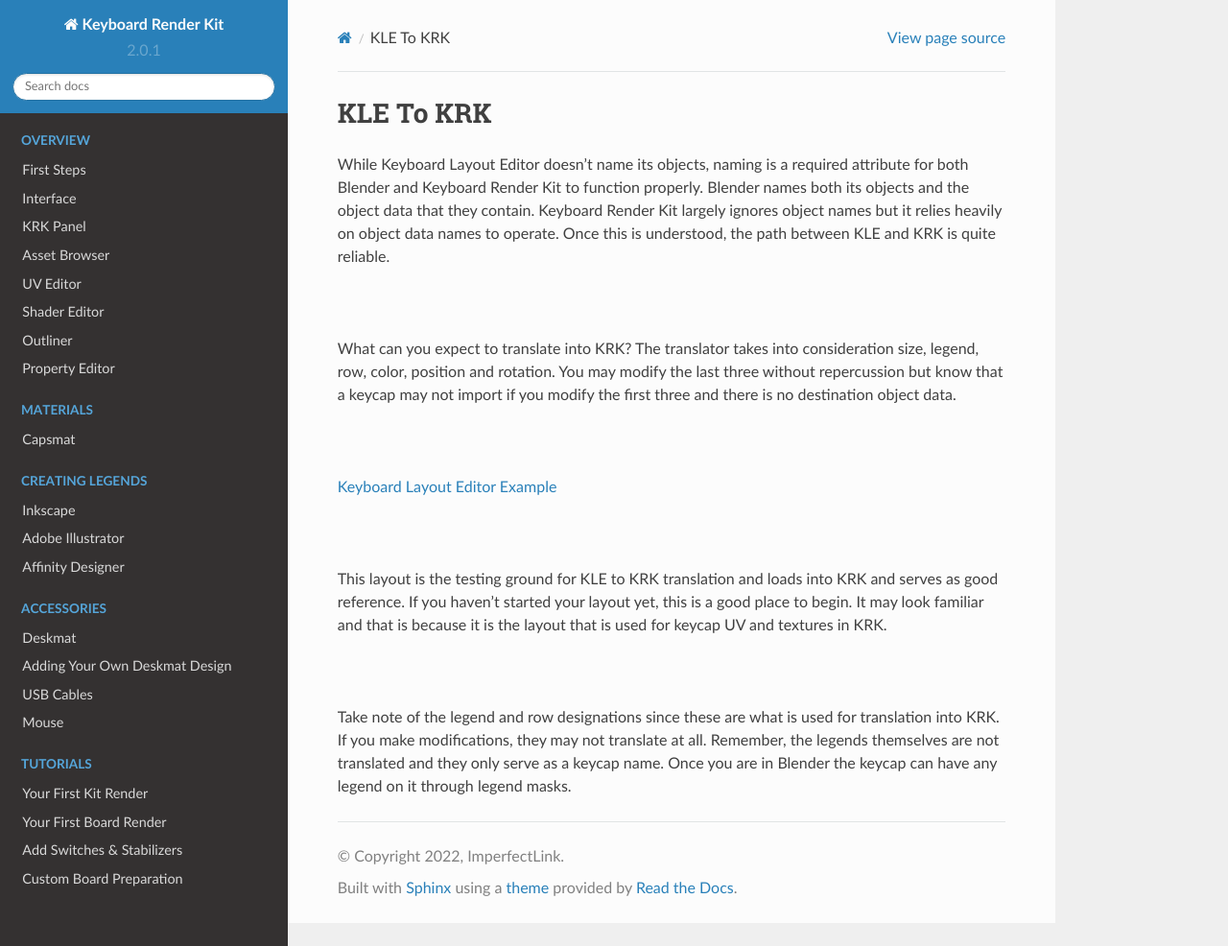
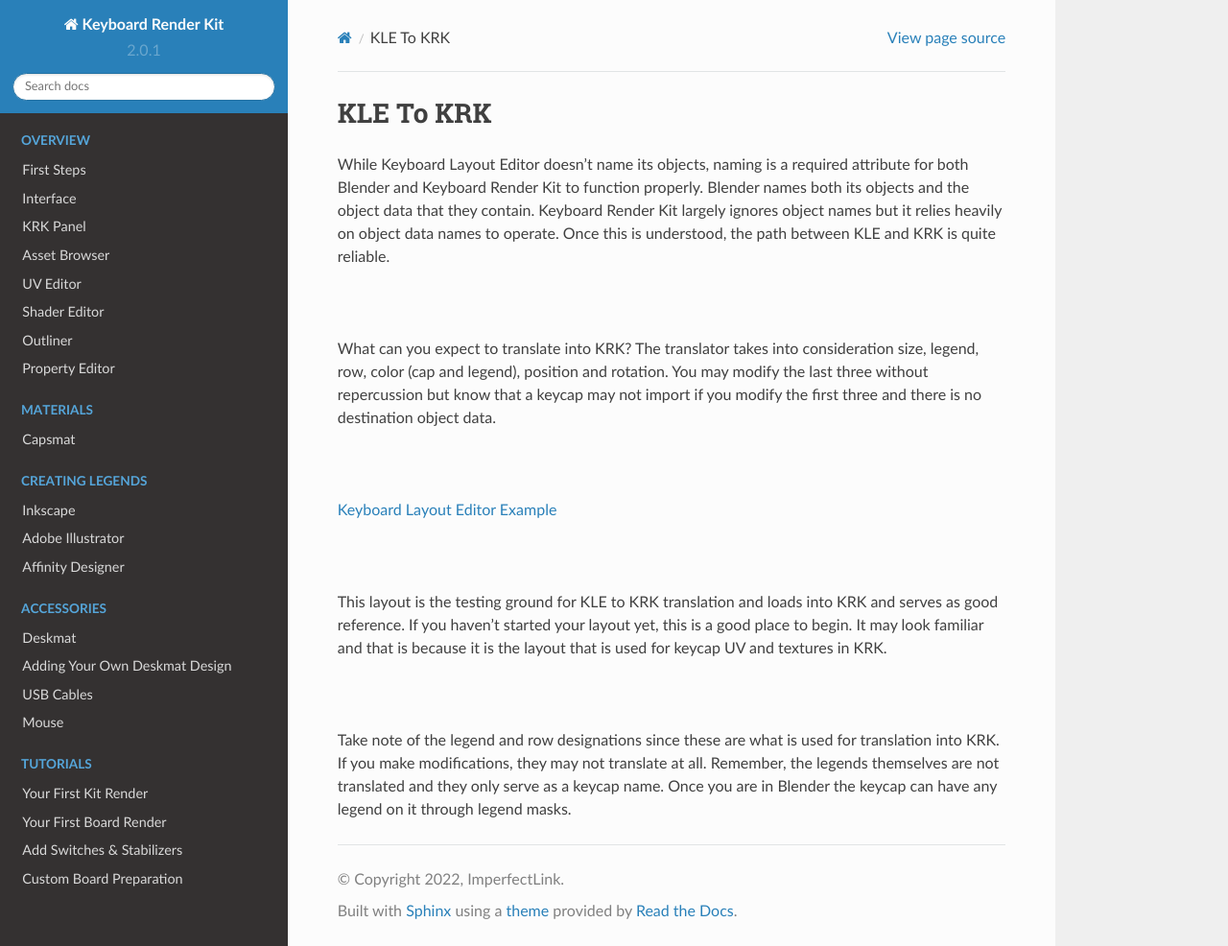
Before and after one commit to imperfectlink/KeyboardRenderKit, a Sphinx documentation site: the page built from docs/source/kle2krk.rst, in a window 1280 px wide and 986 px high. Shown: the whole window at 96% size. Built offline with Sphinx 7.4.7 and the Read the Docs theme 2.0.0, drawn with Linux system fonts in a browser that asks for light colours.

Commit message:
Update kle2krk.rst

```diff
--- a/docs/source/kle2krk.rst
+++ b/docs/source/kle2krk.rst
@@ -5,7 +5,7 @@
 
 |
 
-What can you expect to translate into KRK? The translator takes into consideration size, legend, row, color, position and rotation. You may modify the last three without repercussion but know that a keycap may not import if you modify the first three and there is no destination object data.
+What can you expect to translate into KRK? The translator takes into consideration size, legend, row, color (cap and legend), position and rotation. You may modify the last three without repercussion but know that a keycap may not import if you modify the first three and there is no destination object data.
 
 |
 
```
